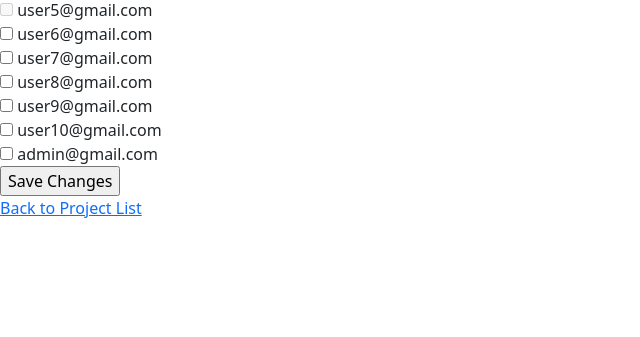
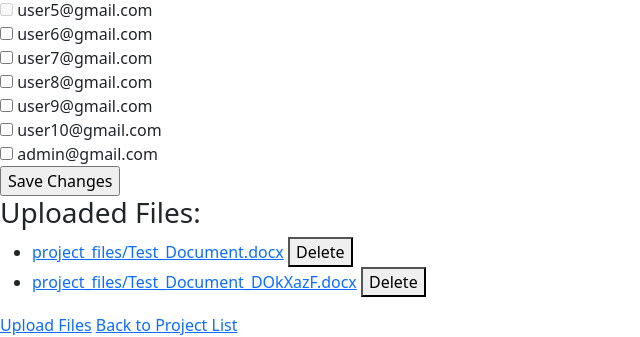
Before and after one commit to junaidalam2/basecamp_part2_django, a Django app: page /projects/update/3/ in a window 1280 px wide. Shown: the part 973-1310 px from the top of the page, without its empty margins (0-640 px from the left). Before the commit the page ends 1191 px from the top, so only its background shows below. Run offline with Django 5.2, Linux system fonts and the light colour scheme; data comes from the database, SQL or seed files in the repository; both versions use the stored data as it was after the commit.

Commit message:
finished file upload

```diff
--- a/basecamp/urls.py
+++ b/basecamp/urls.py
@@ -16,6 +16,8 @@ Including another URLconf
 """
 from django.contrib import admin
 from django.urls import path, include
+from django.conf import settings
+from django.conf.urls.static import static
 from basecamp.views import HomeView, AccessForbiddenView
 
 
@@ -27,3 +29,6 @@ urlpatterns = [
     path('messageboards/', include('messageboards.urls')),
     path('users/', include(('users.urls', 'users'), namespace='users')),
 ]
+
+if settings.DEBUG:
+    urlpatterns += static(settings.MEDIA_URL, document_root=settings.MEDIA_ROOT)
--- a/messageboards/templates/messageboards/project_messageboard_list.html
+++ b/messageboards/templates/messageboards/project_messageboard_list.html
@@ -207,6 +207,7 @@
         <a href="{% url 'messageboards:message-create' project.pk %}">Create Message</a>
     {% endif %}
 
+    <a href="{% url 'projects:projects-detail' project.pk %}">View Project</a>
 
 <script>
 
--- a/projects/forms.py
+++ b/projects/forms.py
@@ -1,5 +1,5 @@
 from django import forms
-from .models import Project, CustomUser
+from .models import Project, CustomUser, FileUpload
 from django.core.exceptions import ValidationError
 
 class ProjectModelForm(forms.ModelForm):
@@ -50,3 +50,9 @@ class ProjectModelForm(forms.ModelForm):
                     raise ValidationError('A user cannot be both a Team Lead and a Team Member.')
 
             return cleaned_data
+
+
+class FileUploadForm(forms.ModelForm):
+    class Meta:
+        model = FileUpload
+        fields = ['file']
--- a/projects/models.py
+++ b/projects/models.py
@@ -53,3 +53,13 @@ class Membership(models.Model):
 
     def __str__(self):
         return f"{self.user.email} - {self.role} in {self.project.name}"
+
+
+
+class FileUpload(models.Model):
+    project = models.ForeignKey(Project, related_name='uploaded_files', on_delete=models.CASCADE)
+    file = models.FileField(upload_to='project_files/')
+    uploaded_at = models.DateTimeField(auto_now_add=True)
+
+    def __str__(self):
+        return f"{self.file.name} uploaded for {self.project.name}"
--- a/projects/templates/projects/project_update.html
+++ b/projects/templates/projects/project_update.html
@@ -35,10 +35,61 @@
     <input type='submit' value='Save Changes' />
 </form>
 
+<h3>Uploaded Files:</h3>
+<ul>
+    {% for file in file_uploads %}
+        <li>
+            <a href="{{ file.file.url }}">{{ file.file.name }}</a>
+            <form action="{% url 'projects:file_upload_delete' file.pk %}" method="POST" style="display:inline;">
+                {% csrf_token %}
+                <button type="button" class="delete-button" data-file-id="{{ file.pk }}">Delete</button>
+                <input type="hidden" name="confirm" value="0">
+            </form>
+        </li>
+    {% empty %}
+        <li>No files uploaded yet.</li>
+    {% endfor %}
+</ul>
+
+<a href="{% url 'projects:upload_file' project.pk %}">Upload Files</a>
+
 <a href="{% url 'projects:projects-list' %}">Back to Project List</a>
 
 
 <script>
+
+document.addEventListener('DOMContentLoaded', function() {
+        const deleteButtons = document.querySelectorAll('.delete-button');
+
+        deleteButtons.forEach(button => {
+            button.addEventListener('click', function() {
+                // Check if button is already in "Are you sure?" state
+                if (this.textContent === 'Delete') {
+                    this.textContent = 'Are you sure?';
+                } else {
+                    // Proceed with the delete action
+                    this.closest('form').submit();
+                }
+
+                // Reset all other delete buttons
+                deleteButtons.forEach(btn => {
+                    if (btn !== this && btn.textContent === 'Are you sure?') {
+                        btn.textContent = 'Delete';
+                    }
+                });
+            });
+        });
+
+        // Reset button text when clicking anywhere else
+        document.addEventListener('click', function(event) {
+            deleteButtons.forEach(button => {
+                if (button.textContent === 'Are you sure?' && !button.contains(event.target)) {
+                    button.textContent = 'Delete';
+                }
+            });
+        });
+    });
+
     const teamLeadsContainer = document.getElementById('team_leads_container');
     const teamMembersContainer = document.getElementById('team_members_container');
 
--- a/projects/urls.py
+++ b/projects/urls.py
@@ -5,6 +5,8 @@ from projects.views import (
     ProjectCreateView,
     ProjectUpdateView,
     ProjectDeleteView,
+    FileUploadCreateView,
+    FileUploadDeleteView,
 )
 
 app_name = 'projects'
@@ -15,4 +17,6 @@ urlpatterns = [
     path('create/', ProjectCreateView.as_view(), name='projects-create'),
     path('update/<int:pk>/', ProjectUpdateView.as_view(), name='projects-update'),
     path('delete/<int:project_id>/', ProjectDeleteView.as_view(), name='projects-delete'),
+    path('project/<int:project_id>/upload/', FileUploadCreateView.as_view(), name='upload_file'),
+    path('file_upload/delete/<int:pk>/', FileUploadDeleteView.as_view(), name='file_upload_delete'),
 ]
--- a/projects/views.py
+++ b/projects/views.py
@@ -1,14 +1,16 @@
 from django.shortcuts import get_object_or_404, redirect
-from django.urls import reverse_lazy
-from .models import Project, Membership
-from .forms import ProjectModelForm
+from django.urls import reverse_lazy, reverse
+from .models import Project, Membership, FileUpload
+from .forms import ProjectModelForm, FileUploadForm
 from django.views.generic import (
     CreateView,
     DetailView,
     UpdateView,
     ListView,
-    DeleteView
+    DeleteView,
+    View
 )
+
 
 class ProjectCreateView(CreateView):
     model = Project
@@ -61,6 +63,7 @@ class ProjectDetailView(DetailView):
         context = super().get_context_data(**kwargs)
         project = self.get_object()
 
+        context['file_uploads'] = project.uploaded_files.all()
         context['team_leads'] = project.membership_set.filter(role=Membership.TEAM_LEAD)
         context['team_members'] = project.membership_set.filter(role=Membership.TEAM_MEMBER)
         context['is_team_member'] = project.is_team_member(self.request.user)
@@ -98,8 +101,41 @@ class ProjectUpdateView(UpdateView):
 
         return super().form_valid(form)
 
+    def get_context_data(self, **kwargs):
+        context = super().get_context_data(**kwargs)
+        project = self.object
+        context['file_uploads'] = project.uploaded_files.all()
+        return context
+
 
 class ProjectDeleteView(DeleteView):
     model = Project
     template_name = 'projects/project_delete.html'
     success_url = reverse_lazy('projects:projects-list')
+
+
+class FileUploadCreateView(CreateView):
+    model = FileUpload
+    form_class = FileUploadForm
+    template_name = 'projects/file_upload.html'
+
+    def get_context_data(self, **kwargs):
+        context = super().get_context_data(**kwargs)
+        project_id = self.kwargs.get('project_id')
+        context['project'] = get_object_or_404(Project, pk=project_id)
+        return context
+
+    def form_valid(self, form):
+        project = get_object_or_404(Project, pk=self.kwargs['project_id'])
+        file_upload = form.save(commit=False)
+        file_upload.project = project
+        file_upload.save()
+        return redirect('projects:projects-detail', pk=project.pk)
+
+
+class FileUploadDeleteView(View):
+    def post(self, request, pk):
+        file_upload = get_object_or_404(FileUpload, pk=pk)
+        project_id = file_upload.project.id
+        file_upload.delete()
+        return redirect(reverse('projects:projects-update', args=[project_id]))
```
Also changed, not shown: basecamp/settings.py (+7 -0 lines), projects/templates/projects/file_upload.html (added, +9 -0 lines), projects/templates/projects/project_detail.html (+11 -0 lines), db.sqlite3, projects/migrations/0005_fileupload.py (added).
